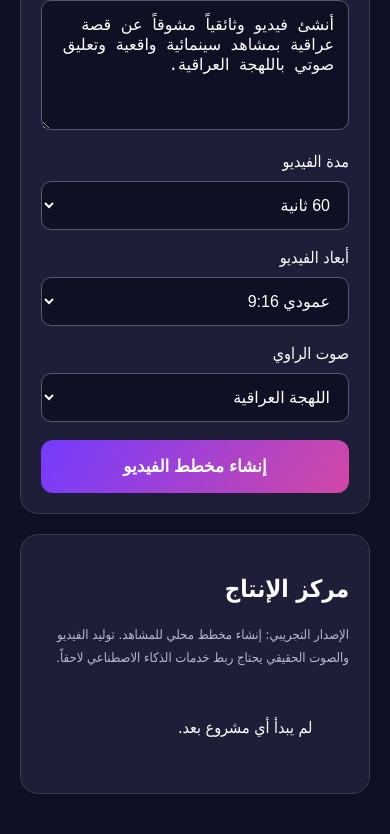
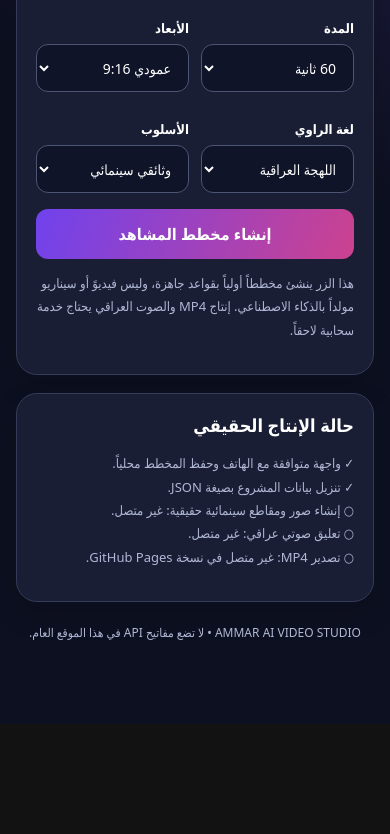
Before and after one commit to ammaralmaliky60-sys/ammar-ai-video-studio, a plain HTML site: page index.html in a window 390 px wide. Shown: the part 342-1176 px from the top of the page. After the commit the page ends 1066 px from the top, so only its background shows below. Drawn offline with Linux system fonts and the light colour scheme.

Commit message:
Upgrade mobile studio dashboard and enable installable PWA

```diff
--- a/index.html
+++ b/index.html
@@ -1,163 +1,78 @@
-
 <!DOCTYPE html>
 <html lang="ar" dir="rtl">
 <head>
-  <meta charset="UTF-8">
-  <meta name="viewport"
-        content="width=device-width, initial-scale=1">
-  <meta name="theme-color" content="#101024">
+<meta charset="UTF-8"><meta name="viewport" content="width=device-width, initial-scale=1, viewport-fit=cover">
+<meta name="theme-color" content="#0d1020"><meta name="description" content="AMMAR AI VIDEO STUDIO — تخطيط مشاريع فيديو عربية من هاتفك">
+<link rel="manifest" href="./manifest.webmanifest"><link rel="icon" type="image/svg+xml" href="./icon.svg">
 <title>AMMAR AI VIDEO STUDIO</title>
 <style>
-    * { box-sizing: border-box; }
-
-    body {
-      margin: 0;
-      font-family: Tahoma, Arial, sans-serif;
-      background: #101024;
-      color: white;
-      padding: 20px;
-    }
-
-    .container {
-      max-width: 650px;
-      margin: auto;
-    }
-
-    header {
-      text-align: center;
-      padding: 25px 0;
-    }
-
-    h1 { color: #b69cff; }
-
-    .card {
-      background: #1e1e38;
-      border: 1px solid #393956;
-      border-radius: 18px;
-      padding: 20px;
-      margin-bottom: 20px;
-    }
-
-    textarea, select {
-      width: 100%;
-      padding: 14px;
-      border-radius: 10px;
-      border: 1px solid #555575;
-      background: #101024;
-      color: white;
-      margin: 10px 0 18px;
-      font-size: 16px;
-    }
-
-    textarea {
-      min-height: 130px;
-      resize: vertical;
-    }
-
-    button {
-      width: 100%;
-      padding: 16px;
-      border: none;
-      border-radius: 12px;
-      background: linear-gradient(
-        120deg, #743bff, #d348a5
-      );
-      color: white;
-      font-size: 17px;
-      font-weight: bold;
-      cursor: pointer;
-    }
-
-    #result {
-      white-space: pre-wrap;
-      line-height: 1.9;
-    }
-
-    .note {
-      color: #b8b8d0;
-      font-size: 13px;
-      line-height: 1.8;
-    }
+:root{color-scheme:dark;--bg:#0d1020;--panel:#191e35;--line:#353b58;--muted:#b1b8d5;--white:#fff;--purple:#bba6ff}
+*{box-sizing:border-box}body{margin:0;background:radial-gradient(circle at top right,#24204c 0,var(--bg) 48%);color:var(--white);font-family:system-ui,Tahoma,Arial,sans-serif;min-height:100svh}
+main{max-width:760px;margin:auto;padding:20px 16px 80px}header{display:flex;gap:12px;align-items:center;margin-bottom:24px}header img{width:54px;height:54px;border-radius:14px}h1{font-size:21px;margin:0;letter-spacing:.2px}header p{margin:3px 0;color:var(--muted);font-size:12px}
+h2{font-size:18px;margin:0 0 15px}.card{background:var(--panel);border:1px solid var(--line);padding:19px;border-radius:21px;margin-bottom:18px;box-shadow:0 12px 30px #0002}
+label{display:block;font-size:14px;margin-bottom:7px;font-weight:600}textarea,select{width:100%;background:#101428;border:1px solid #4c5574;color:white;border-radius:12px;font:inherit;padding:13px;margin-bottom:16px}textarea{min-height:115px;resize:vertical;line-height:1.7}select{height:48px}textarea:focus,select:focus,button:focus-visible{outline:2px solid #ad94ff;outline-offset:2px}
+.grid{display:grid;grid-template-columns:repeat(2,minmax(0,1fr));gap:12px}.grid label{font-size:13px}.grid select{font-size:14px}
+button{font:inherit;cursor:pointer;border-radius:12px;padding:14px 12px;border:1px solid var(--line);color:white;background:#303751;font-weight:700}
+.primary{width:100%;background:linear-gradient(110deg,#7042ed,#cc428f);border:0;font-size:16px}
+.actions{display:grid;grid-template-columns:1fr 1fr;gap:10px}.actions button{font-size:13px}
+.note{color:var(--muted);font-size:13px;line-height:1.8}.pill{display:inline-block;font-size:12px;color:#d6c9ff;border:1px solid #66559d;background:#292246;padding:5px 9px;border-radius:99px;margin-bottom:13px}
+.scene{border-right:3px solid #956eff;background:#11152b;margin:12px 0;padding:12px;border-radius:10px}.scene strong{display:block;margin-bottom:6px}.scene p{margin:5px 0;line-height:1.7;font-size:14px}.scene small{color:var(--muted)}#output[hidden]{display:none}footer{color:var(--muted);font-size:12px;text-align:center;margin-top:20px;line-height:1.8}
+@media(min-width:680px){main{padding-top:35px}}@media(max-width:360px){.grid{grid-template-columns:1fr}}
 </style>
 </head>
-
 <body>
-  <main class="container">
-    <header>
-      <h1>AMMAR AI VIDEO STUDIO</h1>
-      <p>استوديو صناعة الفيديو بالذكاء الاصطناعي</p>
-    </header>
-
+<main>
+<header><img src="./icon.svg" alt="شعار AMMAR STUDIO"><div><h1>AMMAR AI VIDEO STUDIO</h1><p>استوديو الفيديو — نسخة الهاتف 1.1</p></div></header>
 <section class="card">
-      <h2>إنشاء فيديو جديد</h2>
-
-      <label for="idea">فكرة الفيديو</label>
-      <textarea id="idea">أنشئ فيديو وثائقياً مشوقاً عن قصة عراقية بمشاهد سينمائية واقعية وتعليق صوتي باللهجة العراقية.</textarea>
-
-      <label for="duration">مدة الفيديو</label>
-      <select id="duration">
-        <option value="60">60 ثانية</option>
-        <option value="30">30 ثانية</option>
-        <option value="180">3 دقائق</option>
-      </select>
-
-      <label for="ratio">أبعاد الفيديو</label>
-      <select id="ratio">
-        <option value="9:16">عمودي 9:16</option>
-        <option value="16:9">أفقي 16:9</option>
-      </select>
-
-      <label for="voice">صوت الراوي</label>
-      <select id="voice">
-        <option value="عراقي">اللهجة العراقية</option>
-        <option value="فصيح">العربية الفصحى</option>
-      </select>
-
-      <button onclick="createPlan()">
-        إنشاء مخطط الفيديو
-      </button>
+<span class="pill">مخطط إنتاج محلي • بدون رسوم أو API</span>
+<h2>مشروع فيديو جديد</h2>
+<label for="idea">شنو موضوع الفيديو؟</label>
+<textarea id="idea" placeholder="اكتب موضوع الفيديو أو القصة...">أنشئ فيديو وثائقياً مشوقاً عن قصة عراقية، بمشاهد سينمائية واقعية وتعليق صوتي باللهجة العراقية.</textarea>
+<div class="grid"><div><label for="duration">المدة</label><select id="duration"><option value="60">60 ثانية</option><option value="30">30 ثانية</option><option value="180">3 دقائق</option></select></div>
+<div><label for="ratio">الأبعاد</label><select id="ratio"><option value="9:16">عمودي 9:16</option><option value="16:9">أفقي 16:9</option></select></div>
+<div><label for="voice">لغة الراوي</label><select id="voice"><option value="عراقي">اللهجة العراقية</option><option value="فصيح">العربية الفصحى</option></select></div>
+<div><label for="style">الأسلوب</label><select id="style"><option value="وثائقي سينمائي">وثائقي سينمائي</option><option value="غموض وتشويق">غموض وتشويق</option><option value="تاريخي">تاريخي</option></select></div></div>
+<button class="primary" id="generate">إنشاء مخطط المشاهد</button>
+<p class="note">هذا الزر ينشئ مخططاً أولياً بقواعد جاهزة، وليس فيديوً أو سيناريو مولداً بالذكاء الاصطناعي. إنتاج MP4 والصوت العراقي يحتاج خدمة سحابية لاحقاً.</p>
 </section>
-
-    <section class="card">
-      <h2>مركز الإنتاج</h2>
-      <p class="note">
-        الإصدار التجريبي: إنشاء مخطط محلي للمشاهد.
-        توليد الفيديو والصوت الحقيقي يحتاج ربط
-        خدمات الذكاء الاصطناعي لاحقاً.
-      </p>
-      <div id="result" aria-live="polite">
-        لم يبدأ أي مشروع بعد.
-      </div>
+<section class="card" id="output" hidden aria-live="polite">
+<h2>لوحة المشروع</h2><div id="overview"></div><div id="scenes"></div>
+<div class="actions"><button id="copy">نسخ المخطط</button><button id="download">حفظ ملف المشروع</button></div>
 </section>
+<section class="card"><h2>حالة الإنتاج الحقيقي</h2><p class="note">✓ واجهة متوافقة مع الهاتف وحفظ المخطط محلياً.<br>✓ تنزيل بيانات المشروع بصيغة JSON.<br>○ إنشاء صور ومقاطع سينمائية حقيقية: غير متصل.<br>○ تعليق صوتي عراقي: غير متصل.<br>○ تصدير MP4: غير متصل في نسخة GitHub Pages.</p></section>
+<footer>AMMAR AI VIDEO STUDIO • لا تضع مفاتيح API في هذا الموقع العام.</footer>
 </main>
-
 <script>
-    function createPlan() {
-      const idea = document.getElementById("idea").value.trim();
-      const duration = document.getElementById("duration").value;
-      const ratio = document.getElementById("ratio").value;
-      const voice = document.getElementById("voice").value;
-
-      if (!idea) {
-        alert("يرجى كتابة فكرة الفيديو أولاً");
-        return;
+(() => {
+'use strict';
+const $=id=>document.getElementById(id);
+const ids=['idea','duration','ratio','voice','style'];
+const prompts=[
+['افتتاحية مشوقة','لقطة افتتاحية واسعة بمزاج سينمائي، حركة كاميرا بطيئة، إضاءة واقعية.'],
+['تقديم المكان','لقطات توضيحية لبيئة القصة وعناصرها، دون اختلاق شخصيات حقيقية.'],
+['بداية الأحداث','تفاصيل بصرية تساعد الراوي على تقديم بدايات القصة.'],
+['تصاعد التشويق','حركة انتقالية تبرز تطور الأحداث مع مؤثرات صوتية مناسبة.'],
+['لحظة محورية','لقطة قريبة توضيحية للحدث الرئيسي؛ لا تستخدم وثائق أو وقائع مختلقة.'],
+['الخاتمة','نهاية بصرية قوية وسؤال أو خلاصة للمشاهد.']
+];
+let project=null;
+function safeStore(){try{localStorage.setItem('ammar-studio-draft',JSON.stringify({form:Object.fromEntries(ids.map(id=>[id,$(id).value])),project}))}catch(e){}}
+function create(){
+const idea=$('idea').value.trim(); if(!idea){alert('اكتب فكرة الفيديو أولاً');$('idea').focus();return;}
+const duration=Number($('duration').value), count=Math.ceil(duration/10);
+const scenes=Array.from({length:count},(_,i)=>{const step=prompts[Math.min(5,Math.floor(i*6/count))];return {number:i+1,start:i*10,end:Math.min(duration,(i+1)*10),title:step[0],visual:step[1],narration:'يُكتب نص التعليق بعد التحقق من تفاصيل القصة ومصادرها.'}});
+project={title:idea,duration,ratio:$('ratio').value,voice:$('voice').value,style:$('style').value,status:'مخطط تجريبي — لم يتم توليد فيديو أو صوت',scenes};
+render();safeStore();
 }
-
-      const count = Math.max(1, Math.ceil(Number(duration) / 10));
-      let output = "تم إنشاء مخطط تجريبي\n\n";
-      output += "الفكرة: " + idea + "\n";
-      output += "المدة: " + duration + " ثانية\n";
-      output += "الأبعاد: " + ratio + "\n";
-      output += "الصوت المطلوب: " + voice + "\n\n";
-
-      for (let i = 1; i <= count; i++) {
-        output += "المشهد " + i + ": ";
-        output += "مقطع مقترح مدته حتى 10 ثوانٍ\n";
-      }
-
-      output += "\nالحالة: مخطط أولي فقط، لم يُنتج فيديو أو صوت.";
-      document.getElementById("result").textContent = output;
-    }
+function makeText(){if(!project)return '';return [project.title,'المدة: '+project.duration+' ثانية','الأبعاد: '+project.ratio,'الصوت: '+project.voice,'الأسلوب: '+project.style,'الحالة: '+project.status,...project.scenes.map(s=>'المشهد '+s.number+' ('+s.start+'–'+s.end+'ث): '+s.title+'\n'+s.visual+'\nالتعليق: '+s.narration)].join('\n\n')}
+function node(tag,content,cls){const el=document.createElement(tag);if(cls)el.className=cls;el.textContent=content;return el}
+function render(){if(!project)return;$('output').hidden=false;$('overview').replaceChildren(node('p','المدة: '+project.duration+' ثانية | '+project.ratio+' | '+project.voice,'note'),node('p',project.status,'pill'));const holder=$('scenes');holder.replaceChildren();project.scenes.forEach(s=>{const box=node('div','','scene');box.append(node('strong','المشهد '+s.number+' — '+s.title),node('small',s.start+' إلى '+s.end+' ثانية'),node('p',s.visual),node('p','التعليق: '+s.narration));holder.append(box)})}
+$('generate').addEventListener('click',create);
+$('copy').addEventListener('click',async()=>{const content=makeText();try{await navigator.clipboard.writeText(content);alert('تم نسخ المخطط')}catch(e){alert('تعذر النسخ التلقائي، جرب من المتصفح مرة ثانية')}});
+$('download').addEventListener('click',()=>{if(!project)return;const blob=new Blob([JSON.stringify(project,null,2)],{type:'application/json;charset=utf-8'});const url=URL.createObjectURL(blob);const link=document.createElement('a');link.href=url;link.download='ammar-video-project.json';document.body.append(link);link.click();link.remove();setTimeout(()=>URL.revokeObjectURL(url),1000)});
+ids.forEach(id=>$(id).addEventListener('change',safeStore));
+try{const draft=JSON.parse(localStorage.getItem('ammar-studio-draft')||'null');if(draft){ids.forEach(id=>{if(draft.form?.[id]!=null)$(id).value=draft.form[id]});if(draft.project){project=draft.project;render()}}}catch(e){}
+if('serviceWorker' in navigator){window.addEventListener('load',()=>navigator.serviceWorker.register('./sw.js').catch(()=>{}))}
+})();
 </script>
-</body>
-</html>
+</body></html>
```
Lines whose indentation alone changed are shown as unchanged.
